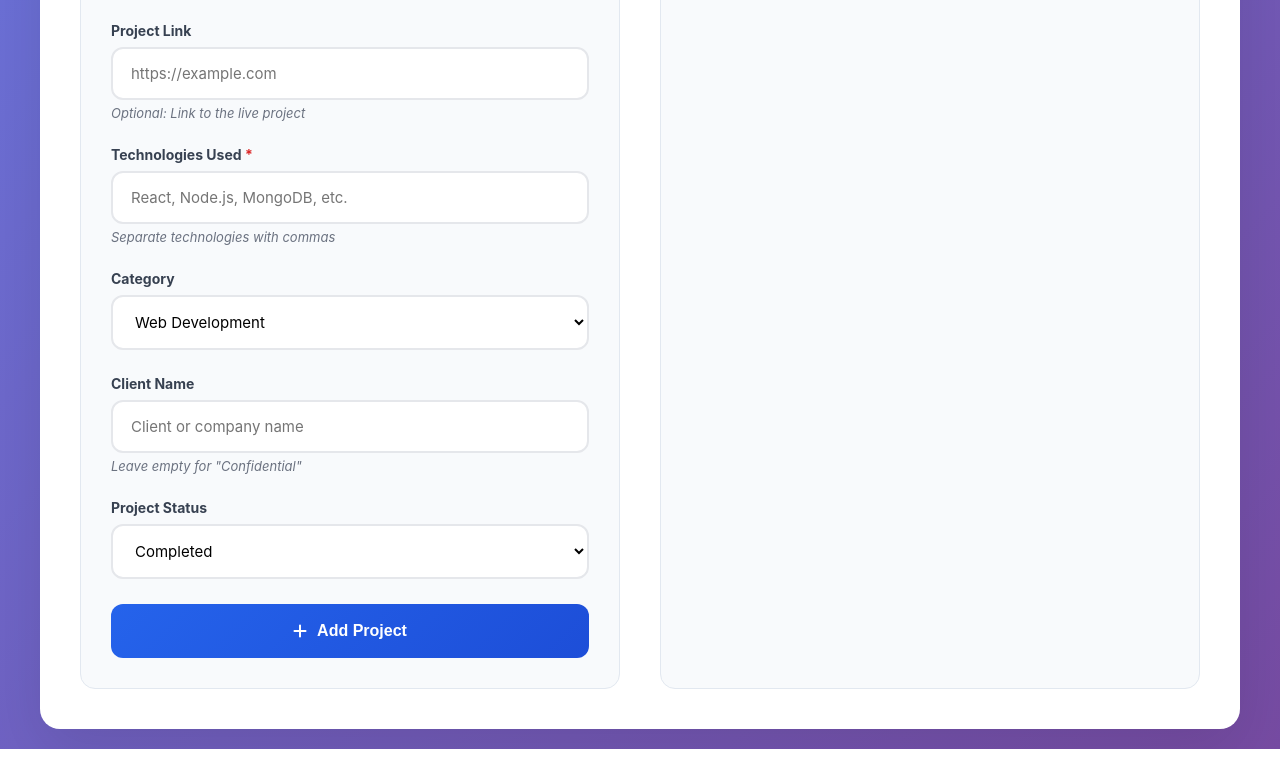
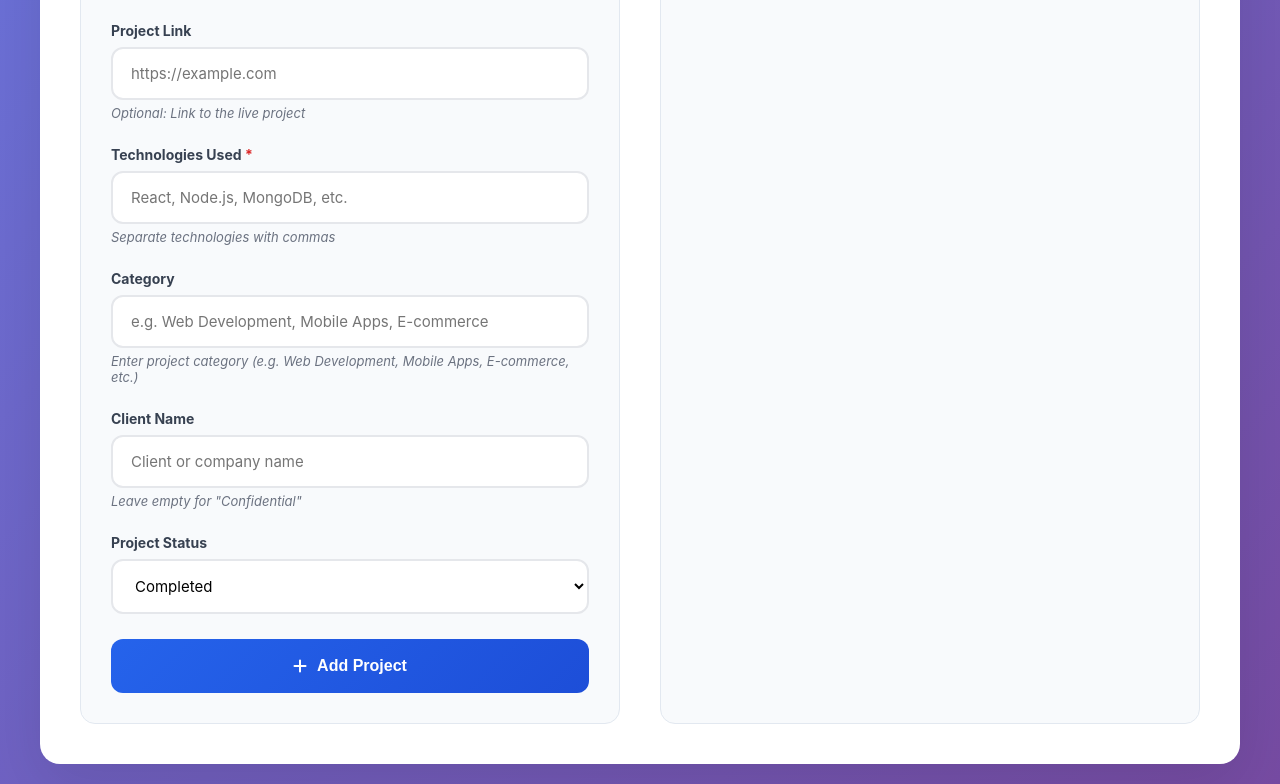
Before and after one commit to hussain1022/droptechify, a plain HTML site: page admin.html in a window 1280 px wide. Shown: the part 832-1616 px from the top of the page. Before the commit the page ends 1581 px from the top, so only its background shows below. Drawn offline with Linux system fonts and the light colour scheme.

Commit message:
Update admin.html

```diff
--- a/admin.html
+++ b/admin.html
@@ -417,13 +417,8 @@
 
                     <div class="form-group">
                         <label for="category">Category</label>
-                        <select id="category" name="category">
-                            <option value="web">Web Development</option>
-                            <option value="mobile">Mobile Apps</option>
-                            <option value="ecommerce">E-commerce</option>
-                            <option value="automation">Automation</option>
-                            <option value="design">UI/UX Design</option>
-                        </select>
+                        <input type="text" id="category" name="category" placeholder="e.g. Web Development, Mobile Apps, E-commerce">
+                        <div class="help-text">Enter project category (e.g. Web Development, Mobile Apps, E-commerce, etc.)</div>
                     </div>
 
                     <div class="form-group">
```
